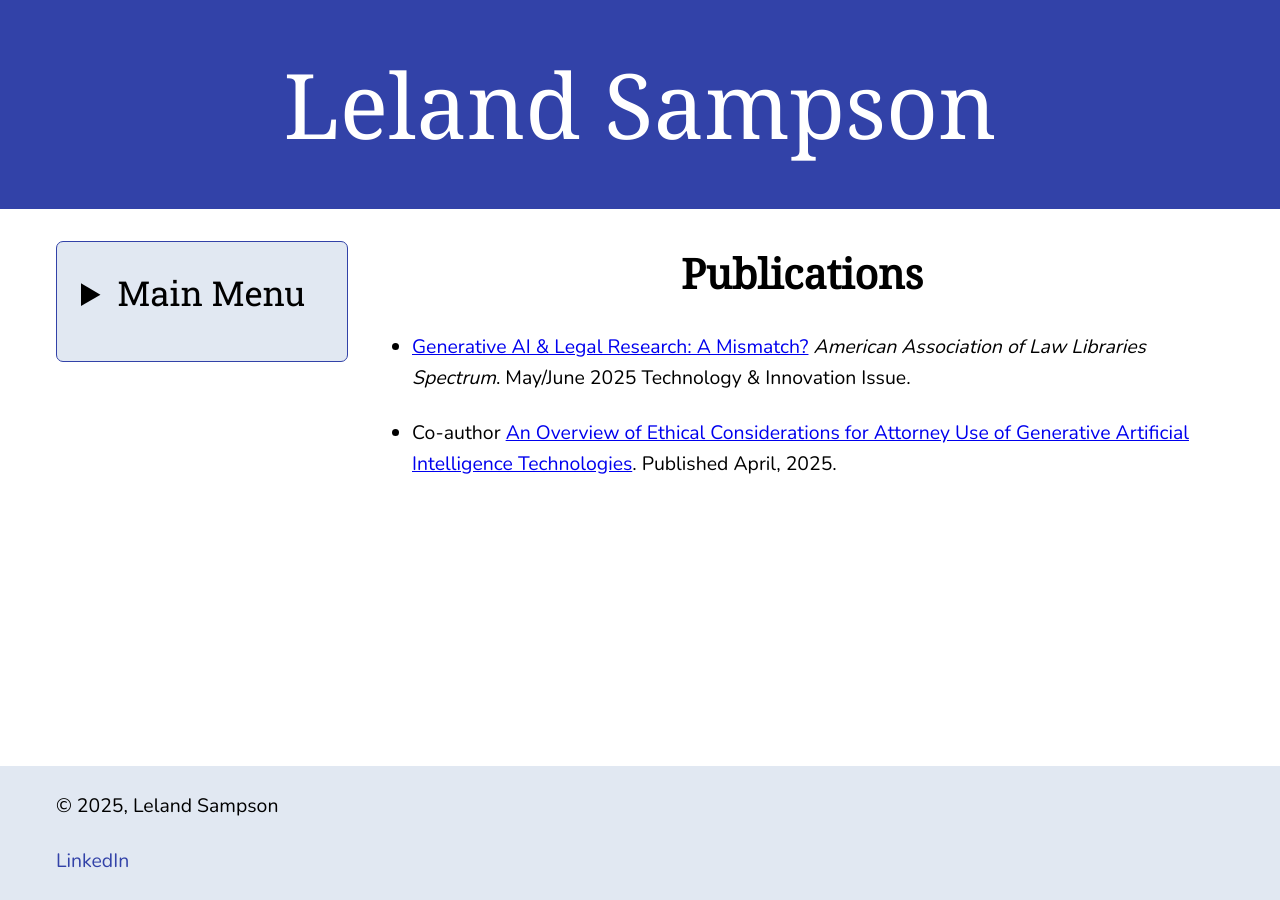
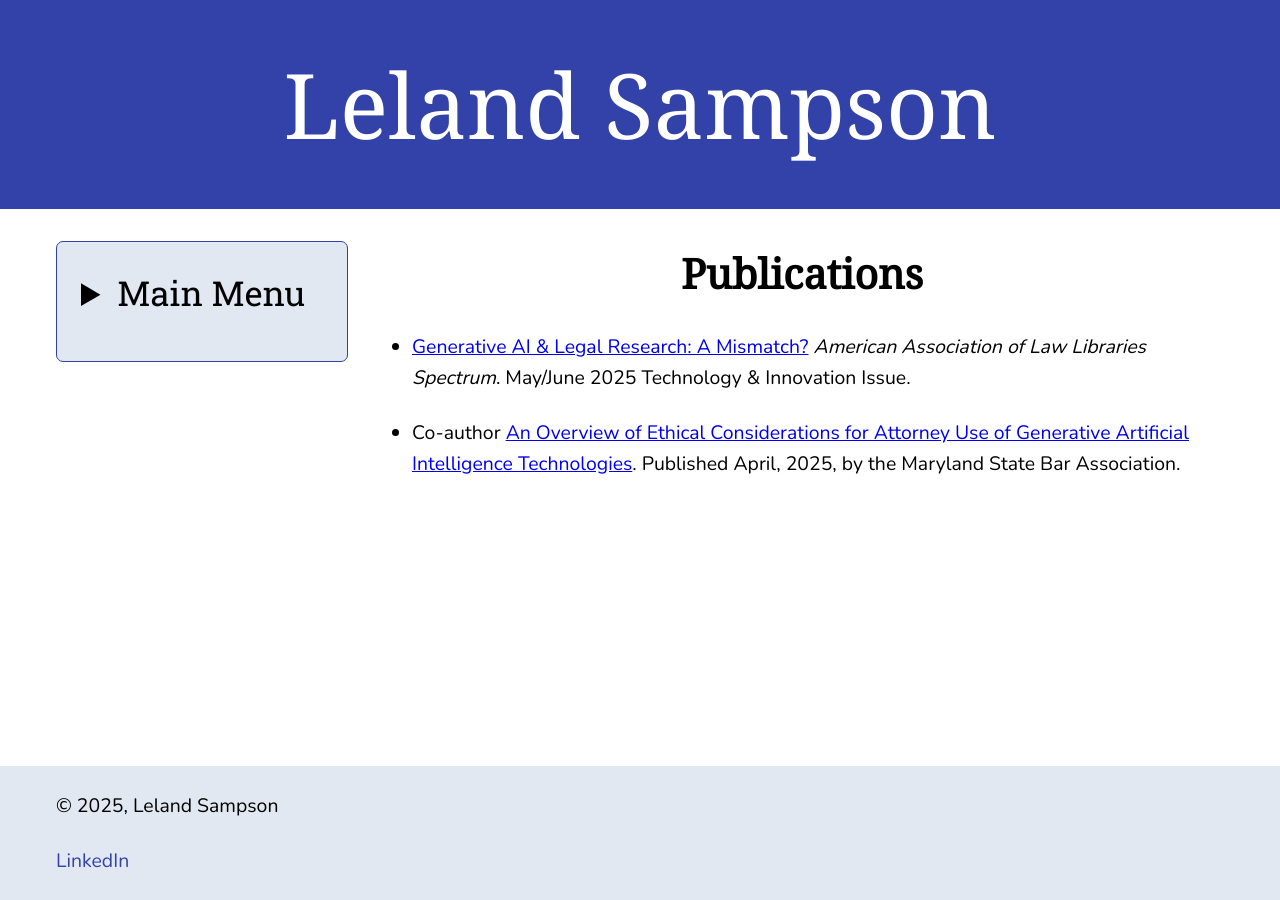
Before and after one commit to lelandsampson/Leland-Sampson-Website, a Jekyll site: the page built from publications.md, in a window 1280 px wide. Built offline with Jekyll 4.4.1, drawn with Linux system fonts in a browser that asks for light colours.

Commit message:
Update publications.md

```diff
--- a/publications.md
+++ b/publications.md
@@ -7,4 +7,4 @@
 
 - [Generative AI & Legal Research: A Mismatch?](https://aallspectrum.aallnet.org/html5/reader/production/default.aspx?pubname=&edid=c79f68a5-d62c-4b08-9973-21f6523ad0ac&pnum=21) *American Association of Law Libraries Spectrum*. May/June 2025 Technology & Innovation Issue.
 
-- Co-author [An Overview of Ethical Considerations for Attorney Use of Generative Artificial Intelligence Technologies](https://www.msba.org/site/itemdetail?iProductCode=E-6030-25). Published April, 2025.
+- Co-author [An Overview of Ethical Considerations for Attorney Use of Generative Artificial Intelligence Technologies](https://www.msba.org/site/itemdetail?iProductCode=E-6030-25). Published April, 2025, by the Maryland State Bar Association.
```
